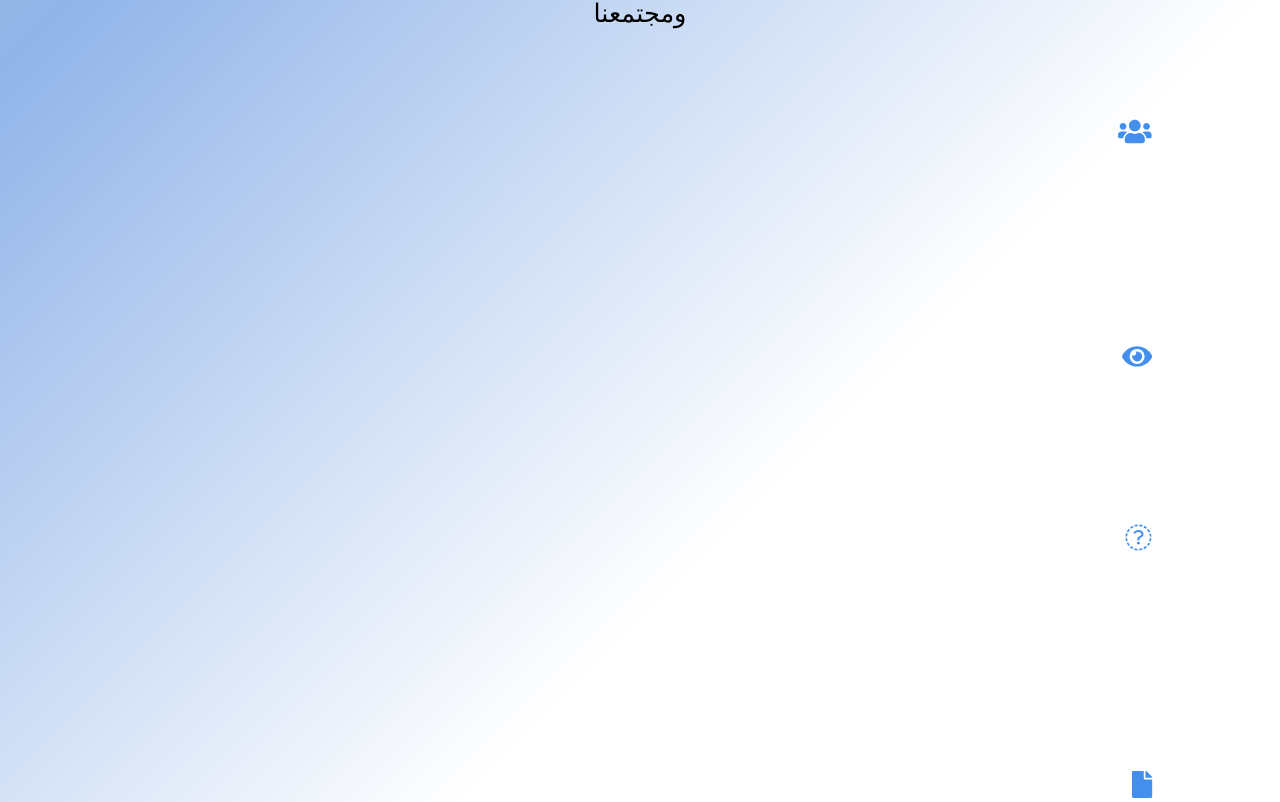
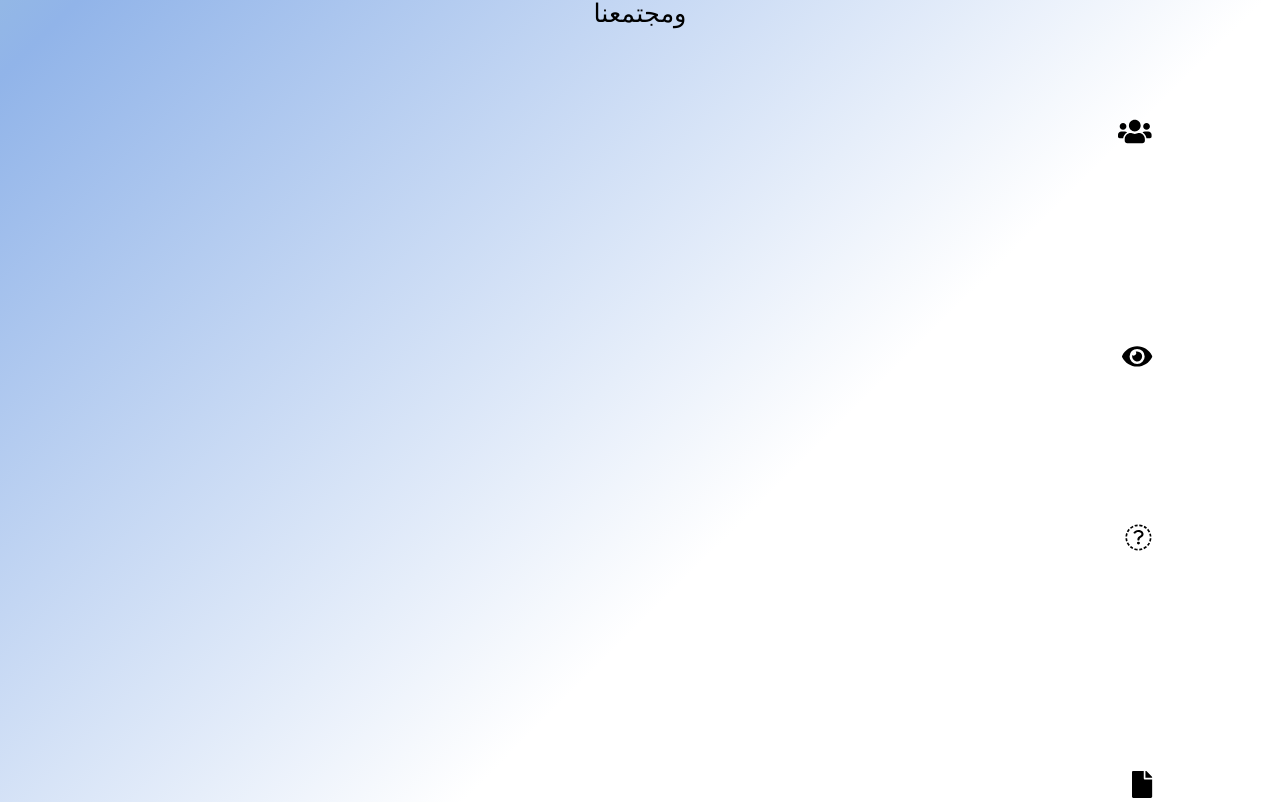
Before and after one commit to yaqootturman/nurse-of-the-world, a React (Create React App) app in the folder client/: page /home/details-about-us in a window 1280 px wide. Shown: the part 218-1020 px from the top of the page. Built offline with nearby package versions, Linux system fonts and the light colour scheme; a web font is replaced by a local one.

Commit message:
edits the style

```diff
--- a/client/src/Components/ChangeableComponents/FirstUISection/MainPageForFirstSection/FirstDivMainPage.js
+++ b/client/src/Components/ChangeableComponents/FirstUISection/MainPageForFirstSection/FirstDivMainPage.js
@@ -2,6 +2,7 @@ import React from 'react';
 import SecondaryHeader from '../../SecondaryHeader/SecondaryHeader'
 import Footer from '../../../FixedComponents/Footer/Footer';
 import "./firstdivmainpage.css";
+
 
 
 function FirstDivMainPage(){
@@ -19,24 +20,24 @@ function FirstDivMainPage(){
                 </div>
                 <div className="icons">
                     <div className="first-icon">
-                            <a href="/" className="hover1" title="من نحن؟">
-                            <i className="fas fa-users fa-3x"></i>
+                            <div className="hover1" title="من نحن؟">
+                                <i className="fas fa-users fa-3x"></i>
                                 <h1>فريق شبابي طبي تأسس في أكتوبر 2017 نتطلع إلى تطوير المعرفة العلمية والكفاءة العملية
                     والتنمية لدى طلبة الجامعات ونشر الوعي الصحي في المجتمع</h1>
-                            </a>
+                            </div>
 
                     </div>
                     <div className="second-icon">
-                           <a href="/" className="hover2" title="رؤية الفريق" >
+                           <div className="hover2" title="رؤية الفريق" >
                            <i className="fas fa-eye fa-3x"></i>
                                 <h1>
                                     مجتمع معرفي يتبنى الحوار ويقدر العلم والصحة وله دور فعّال في تمكين الشباب وتحفيزهم
                                 </h1>
-                            </a>
+                            </div>
 
                     </div>
                     <div className="third-icon">
-                        <a href="/" className="hover3" title="القيم">
+                        <div className="hover3" title="القيم">
                         <i className="fas fa-bullseye-arrow fa-3x"></i>
                         <h1>
                                     <li> الحوار وإنتاج المعرفة</li>
@@ -45,12 +46,12 @@ function FirstDivMainPage(){
                                     <li>  الاعتمادية والكفاءة</li>
                                     <li>القيادة المشتركة </li>
 
-                        </h1>
-                        </a>
+                       </h1>
+                        </div>
 
                         </div>
                     <div className="fourth-icon">
-                            <a href="/#" className="hover4" title="أهداف الفريق">
+                            <div className="hover4" title="أهداف الفريق">
                             <i className="fas fa-file fa-3x"></i>
                             <h1>
                                     <li>تحفيز مشاركة الشباب في المجتمع</li>
@@ -59,7 +60,7 @@ function FirstDivMainPage(){
                                     <li>تمكين أدوار الشباب عن طريق دمجهم في برامج وفعاليات ضمن المجتمع</li>
                                     <li>توسيع الفريق وزيادة قدراته وإمكانياته</li>
                             </h1>
-                            </a>
+                            </div>
 
                     </div>
 
```
